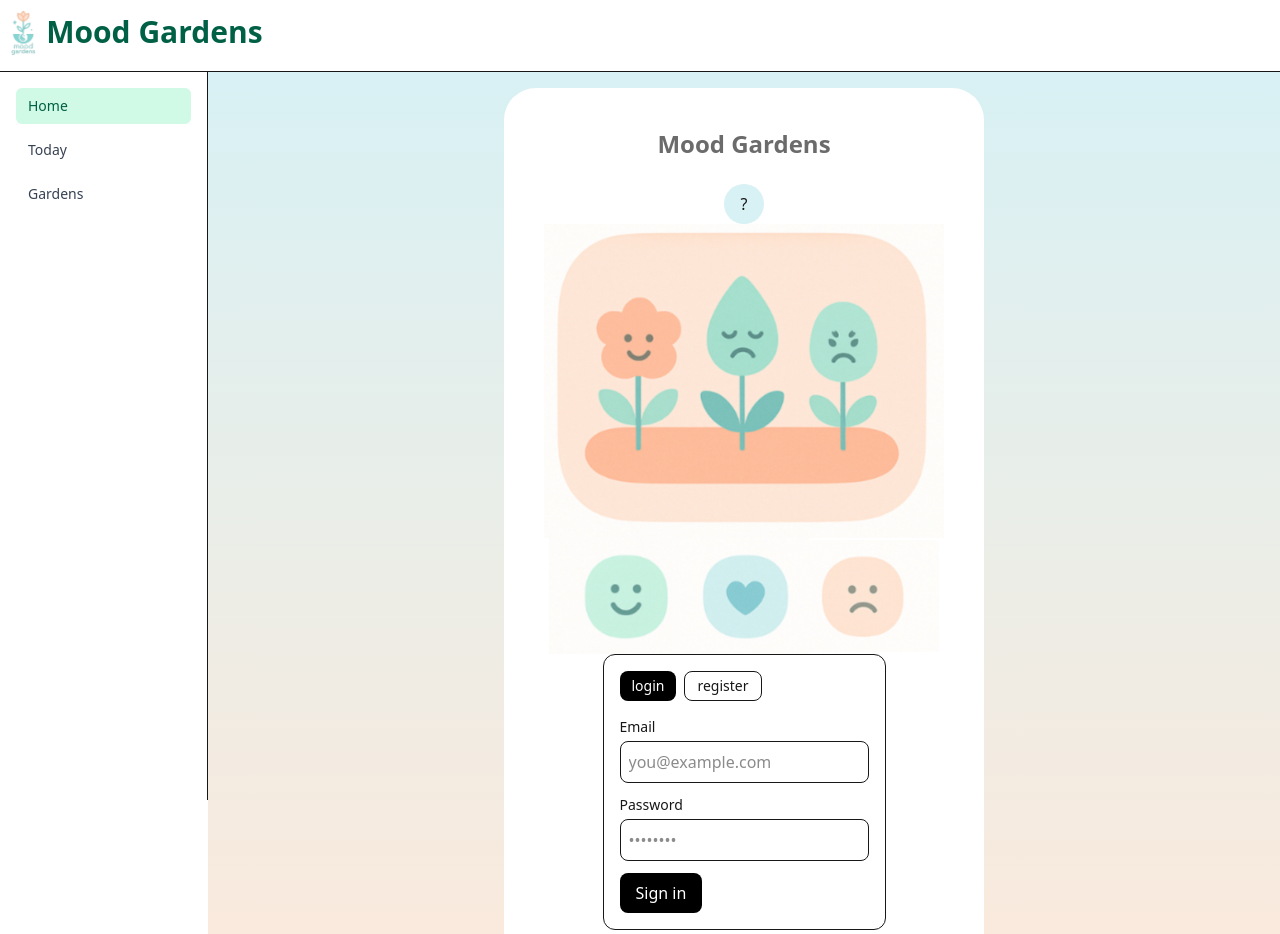
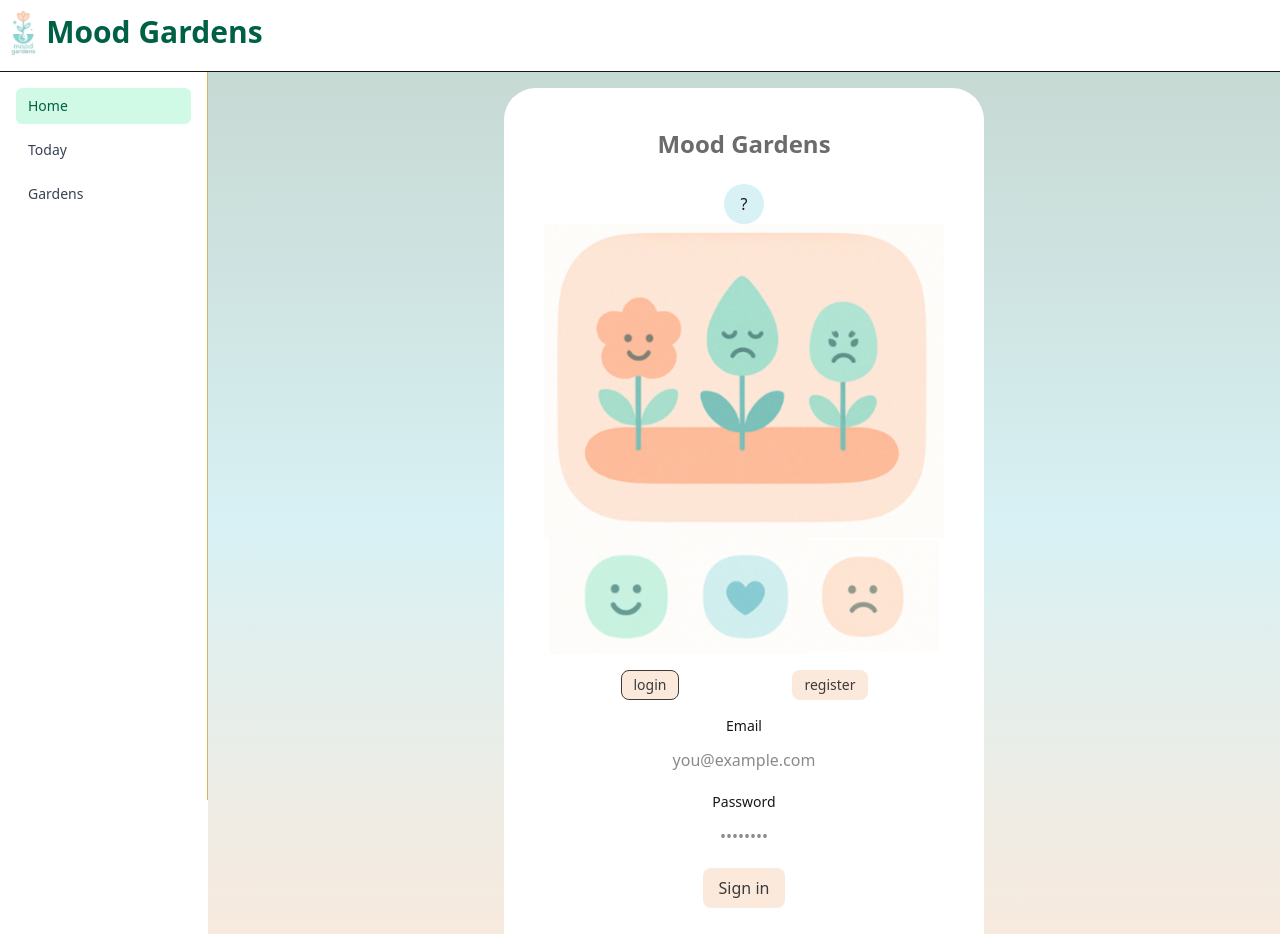
Before and after one commit to alexrobincrabbe/MoodGardens-Frontend, a React (Vite) app: page / in a window 1280 px wide. Shown: the top 934 px of the page. Built offline with nearby package versions, Linux system fonts and the light colour scheme; no server answers; what @cloudinary/url-gen would draw is missing.

Commit message:
updates styes, add image animation

```diff
--- a/src/App.tsx
+++ b/src/App.tsx
@@ -1,5 +1,5 @@
 import { useState } from "react";
-import { Outlet} from "react-router-dom";
+import { Outlet } from "react-router-dom";
 import { Toaster } from "react-hot-toast";
 import { TopBar, DesktopSidebar, MobileSidebar } from "./components";
 import { AuthPanelProvider } from "./contexts";
@@ -26,8 +26,11 @@ export default function App() {
         />
         <TopBar setSidebarOpen={setSidebarOpen} />
         <div className="mx-auto flex">
-        <DesktopSidebar linkClasses={linkClasses} />
-        <main className="from-pastel-aqua to-peach-cream w-full bg-gradient-to-b p-4">
+          <DesktopSidebar
+            className="bg-white"
+            linkClasses={linkClasses}
+          />
+          <main className="from-duck-egg via-pastel-aqua to-peach-cream w-full bg-gradient-to-b p-4">
             <Outlet />
           </main>
         </div>
--- a/src/components/AuthPanel.tsx
+++ b/src/components/AuthPanel.tsx
@@ -6,8 +6,8 @@ import toast from "react-hot-toast";
 export function AuthPanel() {
   return (
 
-      <div className="rounded-xl border p-4">
-        <div className="mb-3 flex gap-2">
+      <div className="rounded-xl  p-4">
+        <div className="mb-3 flex  justify-between gap-2">
           <SetModeButton buttonMode="login" />
           <SetModeButton buttonMode="register" />
         </div>
@@ -21,13 +21,13 @@ type SetModeButtonProps = {
 };
 
 function SetModeButton({ buttonMode }: SetModeButtonProps) {
-  const { setMode, busy } = useAuthPanel();
+  const { mode, setMode, busy } = useAuthPanel();
   return (
     <button
       type="button"
       onClick={() => setMode(buttonMode)}
-      className={`rounded-lg px-3 py-1 text-sm ${
-        buttonMode === "login" ? "bg-black text-white" : "border"
+      className={`rounded-lg px-3 py-1 text-charcoal-grey bg-peach-cream text-sm ${
+        buttonMode === mode ? "border" : ""
       }`}
       disabled={busy}
     >
@@ -104,12 +104,12 @@ function RegisterLoginForm() {
   }
 
   return (
-    <form onSubmit={handleSubmit} className="mt-4 space-y-3">
+    <form onSubmit={handleSubmit} className="flex flex-col items-center mt-4 space-y-3">
       <div>
-        <label className="block text-sm font-medium">Email</label>
+        <label className="block text-sm text-center font-medium">Email</label>
         <input
           type="email"
-          className="mt-1 w-full rounded-lg border p-2"
+          className="mt-1 w-full rounded-lg p-2 text-center"
           placeholder="you@example.com"
           autoComplete="email"
           value={email}
@@ -119,9 +119,9 @@ function RegisterLoginForm() {
       </div>
       {mode === "register" && (
         <div>
-          <label className="block text-sm font-medium">Display Name</label>
+          <label className="block text-sm font-medium text-center">Display Name</label>
           <input
-            className="mt-1 w-full rounded-lg border p-2"
+            className="mt-1 w-full rounded-lg p-2 text-center"
             placeholder="choose a name"
             value={displayName}
             onChange={(e) => setDisplayName(e.target.value)}
@@ -130,10 +130,10 @@ function RegisterLoginForm() {
         </div>
       )}
       <div>
-        <label className="block text-sm font-medium">Password</label>
+        <label className="block text-sm font-medium text-center">Password</label>
         <input
           type="password"
-          className="mt-1 w-full rounded-lg border p-2"
+          className="mt-1 w-full rounded-lg p-2 text-center"
           placeholder="••••••••"
           autoComplete={
             mode === "register" ? "new-password" : "current-password"
@@ -147,7 +147,7 @@ function RegisterLoginForm() {
       <button
         type="submit"
         disabled={busy}
-        className="rounded-lg bg-black px-4 py-2 text-white disabled:opacity-60"
+        className="rounded-lg bg-peach-cream  px-4 py-2 text-charcoal-grey disabled:opacity-60"
       >
         {busy
           ? mode === "register"
--- a/src/components/DesktopSidebar.tsx
+++ b/src/components/DesktopSidebar.tsx
@@ -2,12 +2,13 @@ import { NavLink } from "react-router-dom";
 import { type LinkClasses } from "../types";
 
 type DesktopSidebarProps = {
+    className: string;
   linkClasses: LinkClasses;
 };
 
-export function DesktopSidebar({ linkClasses }: DesktopSidebarProps) {
+export function DesktopSidebar({ className, linkClasses }: DesktopSidebarProps) {
   return (
-    <aside className="sticky top-[72px] hidden h-[calc(100vh-72px)] w-52 shrink-0 border-r bg-white/90 p-4 md:block">
+    <aside className={`sticky top-[72px] hidden h-[calc(100vh-72px)] w-52 shrink-0 border-r border-soft-luminous-gold p-4 md:block ` + className}>
       <nav className="flex flex-col gap-2">
         <NavLink to="/" end className={linkClasses}>
           Home
--- a/src/components/HomePageImages.tsx
+++ b/src/components/HomePageImages.tsx
@@ -1,12 +1,49 @@
+import { useState } from "react";
 import plants from "../assets/images/peach_pill_with_plants.svg";
 import happy from "../assets/images/icon_happy.svg";
 import sad from "../assets/images/icon_sad.svg";
 import heart from "../assets/images/icon_heart.svg";
+import backdrop from "../assets/images/peach_pill_with_plants_backdrop.png";
+import plantAnimation from "../assets/images/peach_pill_with_plants.gif";
 
 export function HomePageImages() {
+  const [isHovered, setIsHovered] = useState(false);
+
   return (
     <>
-      <img src={plants} alt="images of plants" className="w-[400px]" />
+      <div
+        className="relative w-[300px] md:w-[400px] h-[235px] md:h-[314px] cursor-pointer"
+        onMouseEnter={() => setIsHovered(true)}
+        onMouseLeave={() => setIsHovered(false)}
+      >
+        {/* Backdrop */}
+        <img
+          src={backdrop}
+          alt="plants backdrop"
+          className={`absolute top-0  w-[300px] md:w-[400px] transition-opacity duration-500 ${
+            isHovered ? "opacity-100" : "opacity-0"
+          }`}
+        />
+
+        {/* Animated GIF */}
+        <img
+          src={plantAnimation}
+          alt="plant animation"
+          className={`absolute top-5  w-[300px] md:w-[400px] transition-opacity duration-500 ${
+            isHovered ? "opacity-100" : "opacity-0"
+          }`}
+        />
+
+        {/* Static SVG */}
+        <img
+          src={plants}
+          alt="static plants"
+          className={`absolute top-0 w-[400px] transition-opacity duration-500 ${
+            isHovered ? "opacity-0" : "opacity-100"
+          }`}
+        />
+      </div>
+
       <div className="flex items-center justify-center">
         <img src={happy} alt="" className="w-[75px] md:w-[130px]" />
         <img src={heart} alt="" className="w-[75px] md:w-[130px]" />
--- a/src/index.css
+++ b/src/index.css
@@ -14,4 +14,6 @@
   --color-peach-cream: #fbe9db;
   --color-charcoal-grey: #3b3b3b;
 --color-soft-charcoal: #6B6B6B;
+--color-cool-bright-silver: #DADDE0;
+--color-soft-luminous-gold:#D6B25E;
 }
--- a/src/pages/Home.tsx
+++ b/src/pages/Home.tsx
@@ -13,7 +13,7 @@ export function Home() {
   const { user, authReady } = useAuthData();
 
   return (
-    <div className="m-auto flex w-fit flex-col items-center justify-center rounded-4xl bg-white p-10">
+    <div className="m-auto flex w-fit flex-col items-center justify-center rounded-4xl bg-white md:p-10">
       <h1 className="text-soft-charcoal text-center text-2xl font-semibold">
         Mood Gardens
       </h1>
```
Also changed, not shown: src/assets/images/peach_pill_with_plants_backdrop.png (added), 1 other file (tests, documents, lock files or other folders). Lines whose indentation alone changed are shown as unchanged.
